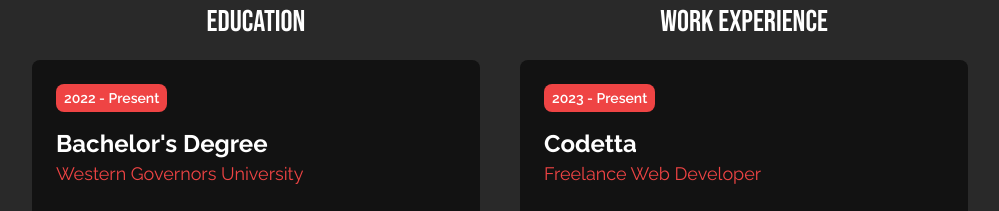
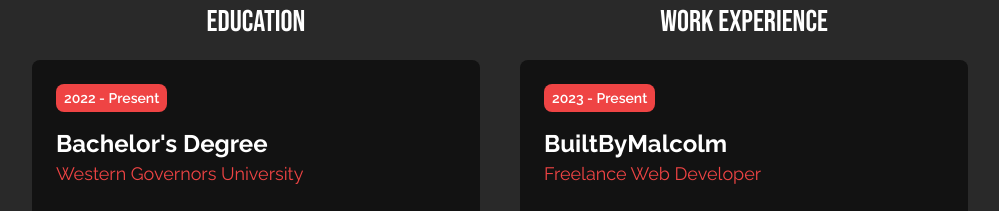
Before and after one commit to MalcolmSmalls/Portfolio, a React (Vite) app in the folder frontend/: page / in a window 1280 px wide. Shown: the part 3260-3471 px from the top of the page, without its empty margins (160-1159 px from the left). Built offline with nearby package versions, Linux system fonts and the light colour scheme.

Commit message:
Fix project description, update twitter links and copyright

```diff
--- a/frontend/src/Components/Contact.jsx
+++ b/frontend/src/Components/Contact.jsx
@@ -63,7 +63,7 @@
               <a href='https://github.com/MalcolmSmalls' target='_blank'>
                 <i className='fab fa-github hover:text-white'></i>
               </a>
-              <a href='https://twitter.com/bigchopdev' target='_blank'>
+              <a href='https://twitter.com/builtbymalcolm' target='_blank'>
                 <i className='fab fa-twitter hover:text-white'></i>
               </a>
               <a
--- a/frontend/src/Components/Footer.jsx
+++ b/frontend/src/Components/Footer.jsx
@@ -5,7 +5,7 @@
     <div className='h-full bg-[#121212]'>
       <div className='container w-2/3 flex justify-center mx-auto h-20'>
         <span className='text-[#747474] block font-semibold py-2 self-center'>
-          Copyright <span className='text-red-500'>&copy;</span> Codetta
+          Copyright <span className='text-red-500'>&copy;</span> BuiltByMalcolm
         </span>
       </div>
     </div>
--- a/frontend/src/Components/Portfolio.jsx
+++ b/frontend/src/Components/Portfolio.jsx
@@ -21,7 +21,7 @@
             <PortfolioProjects
               link='#'
               image={whoRapped}
-              title='Who Rapped'
+              title='Who Rapped *UNDER CONSTRUCTION*'
               subtitle='An interactive rap lyrics trivia game'
             />
           </div>
--- a/frontend/src/Components/Resume.jsx
+++ b/frontend/src/Components/Resume.jsx
@@ -76,7 +76,7 @@
                 2023 - Present
               </div>
 
-              <h4 className='text-2xl text-white font-bold'>Codetta</h4>
+              <h4 className='text-2xl text-white font-bold'>BuiltByMalcolm</h4>
               <h4 className='text-lg text-red-500 pb-5'>
                 Freelance Web Developer
               </h4>
```
